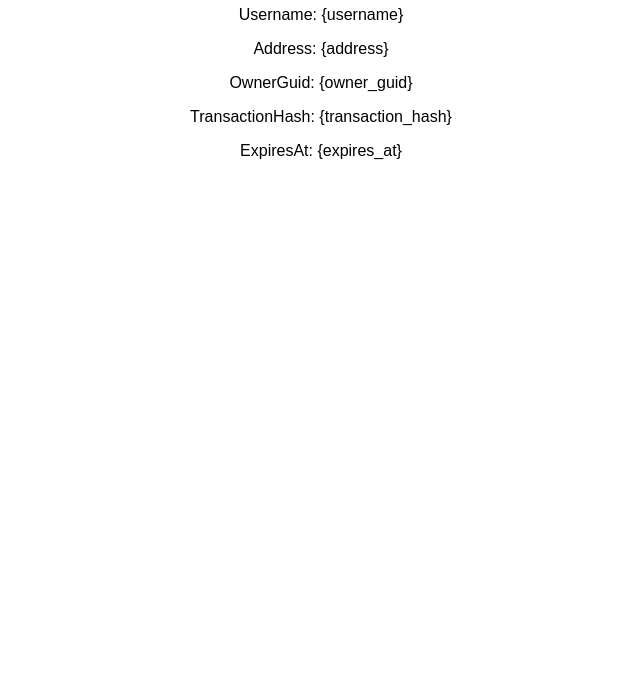
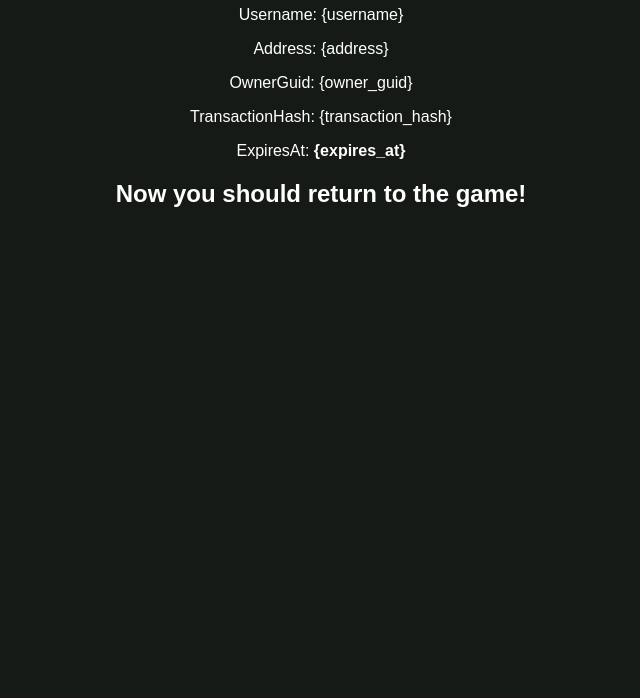
Before and after one commit to lonewolftechnology/godot-dojo, a plain HTML site: page dojo-starter-godot-project/connection/template.html in a window 1280 px wide. Shown: the part 102-800 px from the top of the page, without its empty margins (319-959 px from the left). Drawn offline with Linux system fonts and the light colour scheme.

```diff
--- a/dojo-starter-godot-project/connection/template.html
+++ b/dojo-starter-godot-project/connection/template.html
@@ -7,12 +7,14 @@
         body { font-family: sans-serif; text-align: center; margin-top: 50px; }
     </style>
 </head>
-<body>
+<body style="background-color: #161a17; color: #ffffff;">
 <h1>¡Godot Dojo!</h1>
 <p>Username: {username}</p>
 <p>Address: {address}</p>
 <p>OwnerGuid: {owner_guid}</p>
 <p>TransactionHash: {transaction_hash}</p>
-<p>ExpiresAt: {expires_at}</p>
+<p>ExpiresAt: <strong>{expires_at}</strong></p>
+
+<h2>Now you should return to the game!</h2>
 </body>
 </html>
```
Also changed, not shown: 3 other files.
